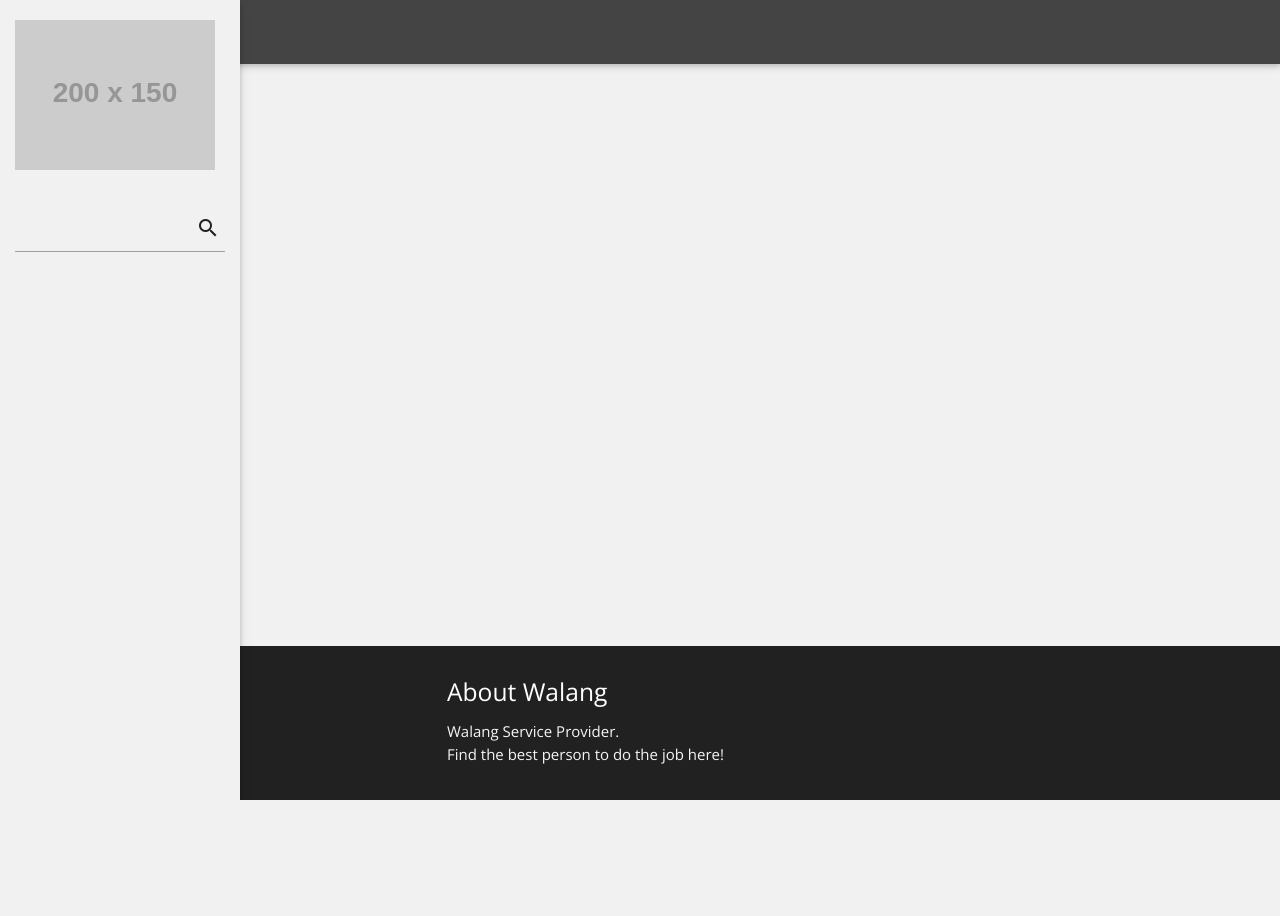
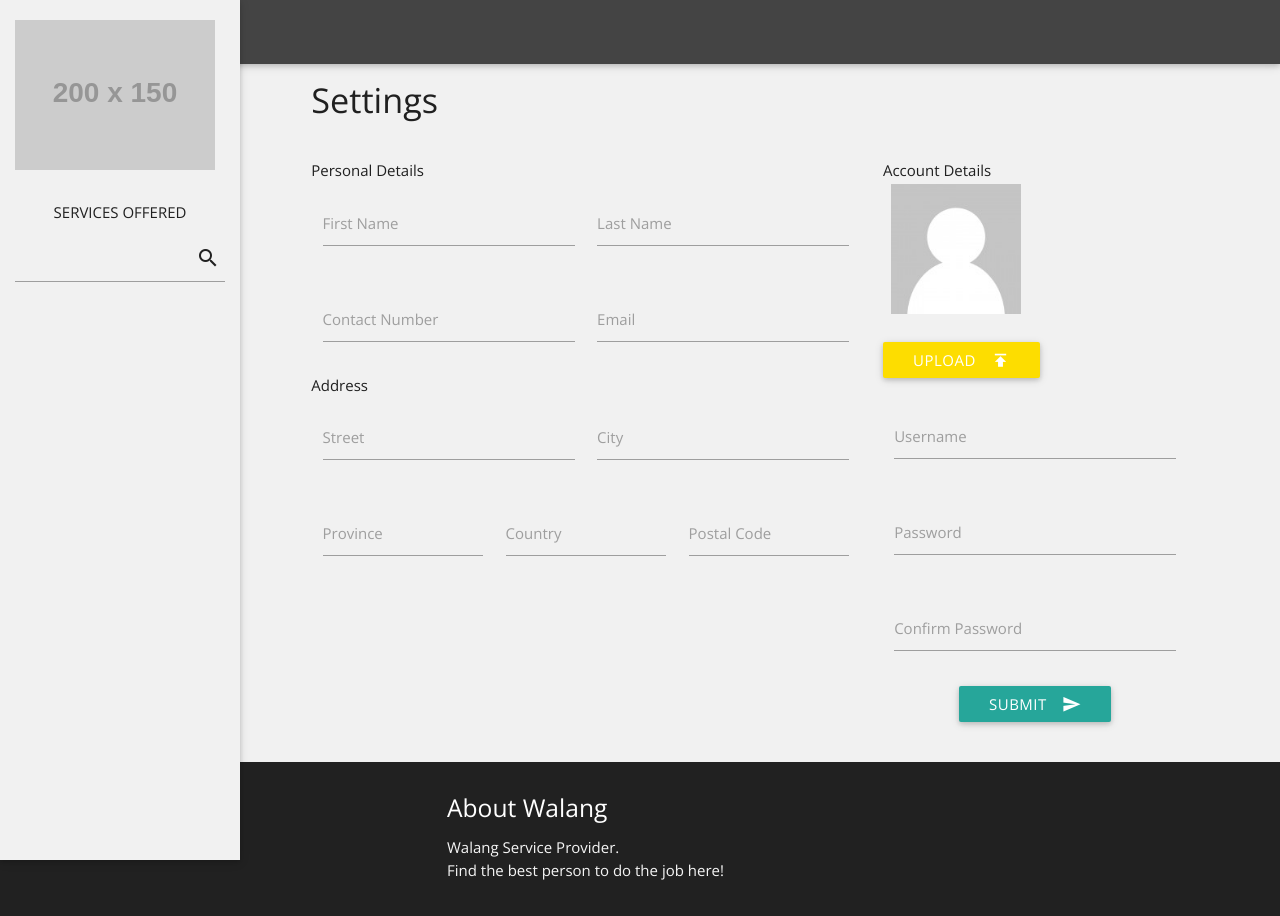
Before and after one commit to miriammariety/uhack2016, a Django app: page / in a window 1280 px wide. Before the commit the page ends 800 px from the top, so only its background shows below. Run offline with Django 3.2, Linux system fonts and the light colour scheme; grey boxes labelled with a size stand in for pictures from a placeholder-image service; data that the repository does not hold is empty; some libraries are stand-ins or nearby versions.

Commit message:
Add settings html

```diff
--- a/uhack_project/static/uhack_project/css/style.css
+++ b/uhack_project/static/uhack_project/css/style.css
@@ -113,6 +113,7 @@ h4 {
 
 .input-field input[type=text]:focus + label {
     color: #fddd00;
+    display: none;
 }
 
 .input-field input[type=text]:focus {
@@ -122,6 +123,7 @@ h4 {
 
 .input-field input[type=email]:focus + label {
     color: #fddd00;
+    display: none;
 }
 
 .input-field input[type=email]:focus {
@@ -131,6 +133,7 @@ h4 {
 
 .input-field input[type=password]:focus + label {
     color: #fddd00;
+    display: none;
 }
 
 .input-field input[type=password]:focus {
--- /dev/null
+++ b/walang/static/js/settings.js
@@ -0,0 +1,56 @@
+function getCookie(name) {
+    var cookieValue = null;
+    if (document.cookie && document.cookie != '') {
+        var cookies = document.cookie.split(';');
+        for (var i = 0; i < cookies.length; i++) {
+            var cookie = jQuery.trim(cookies[i]);
+            // Does this cookie string begin with the name we want?
+            if (cookie.substring(0, name.length + 1) == (name + '=')) {
+                cookieValue = decodeURIComponent(cookie.substring(name.length + 1));
+                break;
+            }
+        }
+    }
+    return cookieValue;
+}
+var csrftoken = getCookie('csrftoken');
+
+$('#upload-trigger').click(function() {
+    $("#id_image").click();
+    return false;
+});
+
+$("#id_image").change(function() {
+    var file = document.getElementById('id_image').files[0];
+    var validTypes = ["image/png", "image/jpg", "image/jpeg", "image/gif"];
+
+    if (typeof file == "undefined") {
+        return false;
+    }
+
+    if (validTypes.indexOf(file.type) === -1) {
+        $('#modal-title').text('Error!');
+        $('#modal-message').text("Only jpeg/jpg, png, and gif are supported.");
+        $('#modal').openModal();
+    } else {
+        var formData = new FormData();
+        formData.append("csrfmiddlewaretoken", csrftoken);
+        formData.append("image", file);
+        $.ajax({
+            url: '/user/settings/imageupload',
+            type: 'post',
+            data: formData,
+            cache: false,
+            contentType: false,
+            processData: false,
+            enctype: 'multipart/form-data',
+            success: function(response) {
+                var image = document.getElementById("user_image");
+                if (response) {
+                    image.src = response;
+                }
+            }
+        });
+    }
+    return false;
+});
--- a/walang/templates/walang/home.html
+++ b/walang/templates/walang/home.html
@@ -7,6 +7,9 @@
     <li class="logo">
         <img alt="LOGO" src="http://placehold.it/200x150">
     </li>
+    <div class="center">
+        <h6>SERVICES OFFERED</h6>
+    </div>
     <li class="search">
         <input id="search" type="search">
         <i class="material-icons">search</i>
@@ -15,8 +18,105 @@
     <li class="waves-effect waves-light"><a href="#!">{{ service.name }}</a></li>
     {% endfor %}
 </ul>
+<div class="row" id="user-settings">
+    <div class="col s7 m7 l7 offset-s1 m1 l1">
+        <h4>Settings</h4><br>
+        <h6>Personal Details</h6>
+        <div class="row">
+            <div class="input-field col s6">
+                <input id="first_name" type="text" class="validate">
+                <label for="first_name">First Name</label>
+            </div>
+            <div class="input-field col s6">
+                <input id="last_name" type="text" class="validate">
+                <label for="last_name">Last Name</label>
+            </div>
+        </div>
+        <div class="row">
+            <div class="input-field col s6">
+                <input id="contact_number" type="text" class="validate">
+                <label for="contact_number">Contact Number</label>
+            </div>
+            <div class="input-field col s6">
+                <input id="email" type="text" class="validate">
+                <label for="email">Email</label>
+            </div>
+        </div>
+        <h6>Address</h6>
+        <div class="row">
+            <div class="input-field col s6">
+                <input id="street" type="text" class="validate">
+                <label for="street">Street</label>
+            </div>
+            <div class="input-field col s6">
+                <input id="city" type="text" class="validate">
+                <label for="city">City</label>
+            </div>
+        </div>
+        <div class="row">
+            <div class="input-field col s4">
+                <input id="province" type="text" class="validate">
+                <label for="province">Province</label>
+            </div>
+            <div class="input-field col s4">
+                <input id="country" type="text" class="validate">
+                <label for="country">Country</label>
+            </div>
+            <div class="input-field col s4">
+                <input id="postal_code" type="text" class="validate">
+                <label for="postal_code">Postal Code</label>
+            </div>
+        </div>
+    </div>
+    <div class="col s4 m4 l4">
+        <br><br><br><br>
+        <h6>Account Details</h6>
+        <div class="row">
+            <div>
+                {% if person.image %}
+                <img id="user_image" src="{{ person.image.url }}" alt="" class="responsive-img image-card" style="margin-left: 8px;">
+                {% else %}
+                <img id="user_image" src="{% static 'walang/img/default-avatar.jpeg' %}" alt="" style="margin-left: 8px;" class="responsive-img image-card"> <!-- notice the "circle" class -->
+                {% endif %}
+            </div>
+            <div><br>
+                  <span style="display:none;">
+                    <input type="file" id="{{ imageform.image.id_for_label }}">
+                  </span>
+                <button id="upload-trigger" class="waves-effect waves-light get-started btn" type="submit" name="action">Upload
+                    <i class="material-icons right">publish</i>
+                </button>
+                <!--</div>-->
+            </div>
+        </div>
+        <div class="row">
+            <div class="input-field col s12">
+                <input id="username" type="text" class="validate">
+                <label for="username">Username</label>
+            </div>
+        </div>
+        <div class="row">
+            <div class="input-field col s12">
+                <input id="password1" type="text" class="validate">
+                <label for="password1">Password</label>
+            </div>
+        </div>
+        <div class="row">
+            <div class="input-field col s12">
+                <input id="password2" type="text" class="validate">
+                <label for="password2">Confirm Password</label>
+            </div>
+        </div>
+        <div class="center">
+            <button class="btn waves-effect waves-light" type="submit" name="action">Submit
+                <i class="material-icons right">send</i>
+            </button>
+        </div>
+    </div>
+</div>
 {%endblock content%}
 
 {% block javascript %}
-<script type="text/javascript" src="{% static "walang/js/app.js" %}"></script>
+<script type="text/javascript" src="{% static 'walang/js/app.js' %}"></script>
+<script type="text/javascript" src="{% static 'walang/js/settings.js' %}"></script>
 {% endblock %}
```
Also changed, not shown: walang/static/img/default-avatar.jpeg (added), 1 other file. Lines whose indentation alone changed are shown as unchanged.
